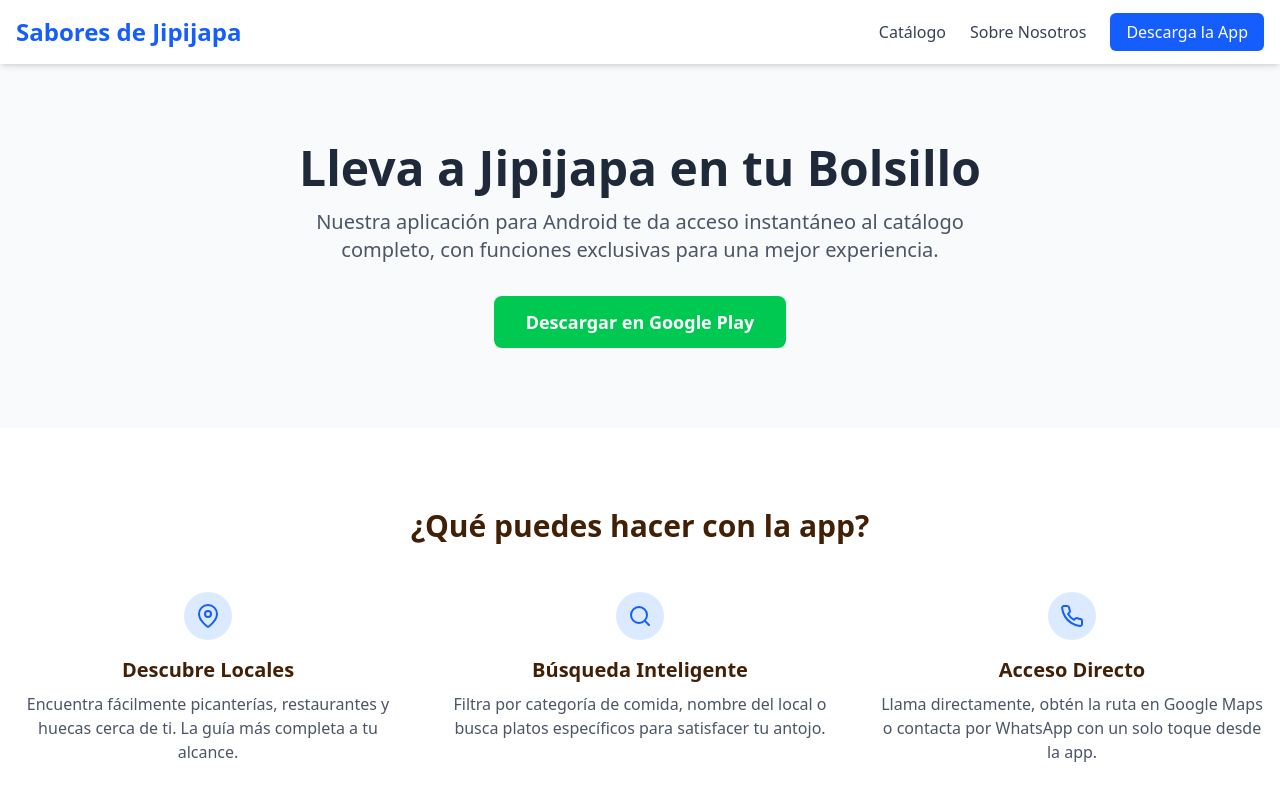
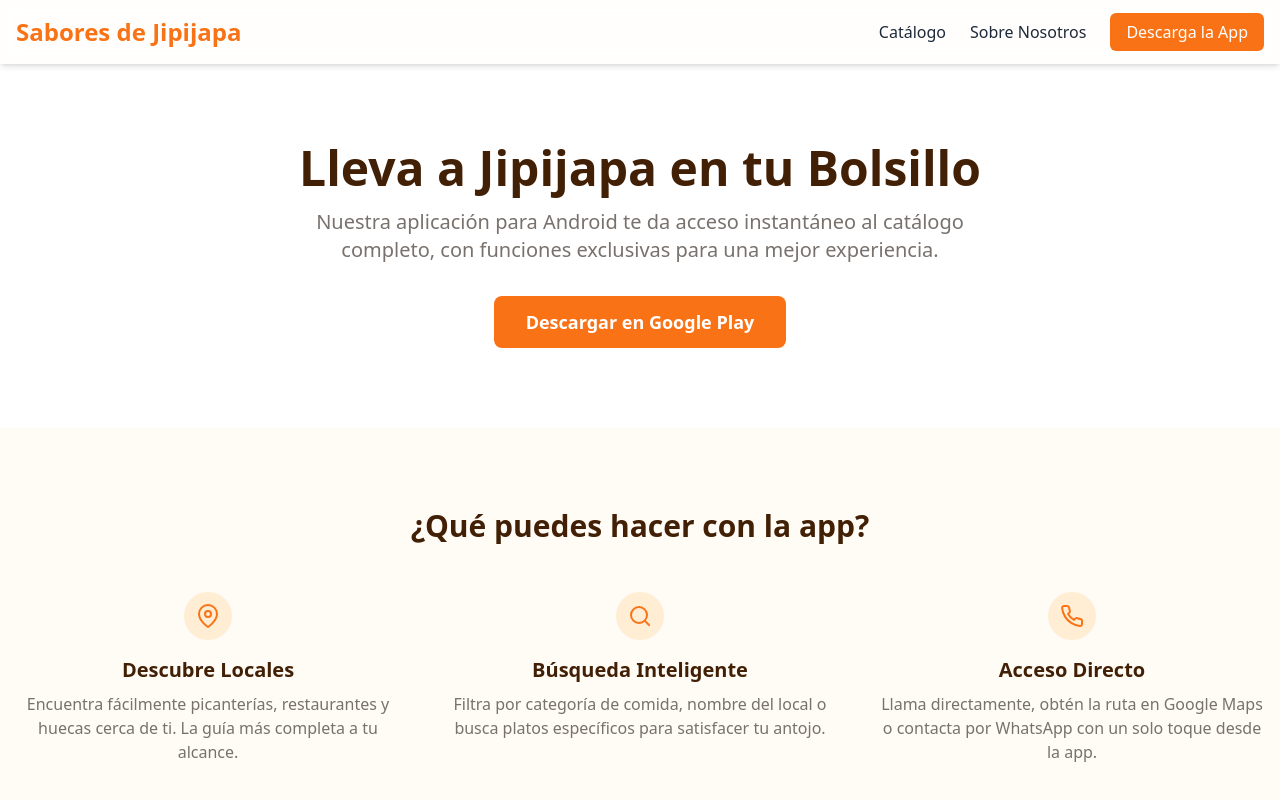
Before and after one commit to AxelJhostin/comida-jipijapa-web, a Next.js app: page /aplicacion in a window 1280 px wide. Shown: the top 800 px of the page. Built offline with nearby package versions, Linux system fonts and the light colour scheme.

Commit message:
arreglo de colores, me encanta

```diff
--- a/src/app/aplicacion/page.tsx
+++ b/src/app/aplicacion/page.tsx
@@ -1,65 +1,64 @@
 // src/app/aplicacion/page.tsx
 
-// Un pequeño componente para los íconos, solo para este archivo
+// Este componente ahora usa nuestros colores naranja
 const IconoCaracteristica = ({ children }: { children: React.ReactNode }) => (
-  <div className="bg-blue-100 text-blue-600 rounded-full h-12 w-12 flex items-center justify-center mb-4">
+  <div className="bg-orange-100 text-[#F97316] rounded-full h-12 w-12 flex items-center justify-center mb-4">
     {children}
   </div>
 );
 
 export default function AplicacionPage() {
   return (
-    <main className="bg-white">
-      {/* Sección Principal (Hero) */}
-      <section className="text-center py-20 px-4 bg-gray-50">
-        <h1 className="text-4xl sm:text-5xl font-extrabold text-gray-800">
+    // Quitamos el 'bg-white' para que use el 'crema' por defecto
+    <main>
+      {/* Sección Principal (Hero) con un fondo blanco para contrastar */}
+      <section className="text-center py-20 px-4 bg-white">
+        <h1 className="text-4xl sm:text-5xl font-extrabold">
           Lleva a Jipijapa en tu Bolsillo
         </h1>
-        <p className="mt-4 text-xl text-gray-600 max-w-2xl mx-auto">
+        <p className="mt-4 text-xl text-[#78716C] max-w-2xl mx-auto">
           Nuestra aplicación para Android te da acceso instantáneo al catálogo completo, con funciones exclusivas para una mejor experiencia.
         </p>
         <a
           href="#" // Aquí irá el enlace a la Play Store
-          className="mt-8 inline-block bg-green-500 text-white font-bold text-lg px-8 py-3 rounded-lg hover:bg-green-600 transition-transform hover:scale-105"
+          // CORRECCIÓN: El botón de descarga ahora es naranja
+          className="mt-8 inline-block bg-[#F97316] text-white font-bold text-lg px-8 py-3 rounded-lg hover:bg-[#EA580C] transition-transform hover:scale-105"
         >
           Descargar en Google Play
         </a>
       </section>
 
-      {/* Sección de Características */}
+      {/* Sección de Características (sobre el fondo crema) */}
       <section className="py-20 px-4">
         <h2 className="text-3xl font-bold text-center mb-12">¿Qué puedes hacer con la app?</h2>
         <div className="container mx-auto grid grid-cols-1 md:grid-cols-3 gap-12 text-center">
 
-          {/* Característica 1 */}
           <div className="flex flex-col items-center">
             <IconoCaracteristica>
               <svg xmlns="http://www.w3.org/2000/svg" width="24" height="24" viewBox="0 0 24 24" fill="none" stroke="currentColor" strokeWidth="2" strokeLinecap="round" strokeLinejoin="round"><path d="M21 10c0 7-9 13-9 13s-9-6-9-13a9 9 0 0 1 18 0z"></path><circle cx="12" cy="10" r="3"></circle></svg>
             </IconoCaracteristica>
             <h3 className="text-xl font-semibold mb-2">Descubre Locales</h3>
-            <p className="text-gray-600">
+            <p className="text-[#78716C]">
               Encuentra fácilmente picanterías, restaurantes y huecas cerca de ti. La guía más completa a tu alcance.
             </p>
           </div>
 
-          {/* Característica 2 */}
           <div className="flex flex-col items-center">
             <IconoCaracteristica>
               <svg xmlns="http://www.w3.org/2000/svg" width="24" height="24" viewBox="0 0 24 24" fill="none" stroke="currentColor" strokeWidth="2" strokeLinecap="round" strokeLinejoin="round"><circle cx="11" cy="11" r="8"></circle><line x1="21" y1="21" x2="16.65" y2="16.65"></line></svg>
             </IconoCaracteristica>
             <h3 className="text-xl font-semibold mb-2">Búsqueda Inteligente</h3>
-            <p className="text-gray-600">
+            <p className="text-[#78716C]">
               Filtra por categoría de comida, nombre del local o busca platos específicos para satisfacer tu antojo.
             </p>
           </div>
 
-          {/* Característica 3 */}
           <div className="flex flex-col items-center">
             <IconoCaracteristica>
               <svg xmlns="http://www.w3.org/2000/svg" width="24" height="24" viewBox="0 0 24 24" fill="none" stroke="currentColor" strokeWidth="2" strokeLinecap="round" strokeLinejoin="round"><path d="M22 16.92v3a2 2 0 0 1-2.18 2 19.79 19.79 0 0 1-8.63-3.07 19.5 19.5 0 0 1-6-6 19.79 19.79 0 0 1-3.07-8.67A2 2 0 0 1 4.11 2h3a2 2 0 0 1 2 1.72 12.84 12.84 0 0 0 .7 2.81 2 2 0 0 1-.45 2.11L8.09 9.91a16 16 0 0 0 6 6l1.27-1.27a2 2 0 0 1 2.11-.45 12.84 12.84 0 0 0 2.81.7A2 2 0 0 1 22 16.92z"></path></svg>
             </IconoCaracteristica>
             <h3 className="text-xl font-semibold mb-2">Acceso Directo</h3>
-            <p className="text-gray-600">
+            <p className="text-[#78716C]">
               Llama directamente, obtén la ruta en Google Maps o contacta por WhatsApp con un solo toque desde la app.
             </p>
           </div>
--- a/src/components/Header.tsx
+++ b/src/components/Header.tsx
@@ -9,57 +9,62 @@ export default function Header() {
   const [menuAbierto, setMenuAbierto] = useState(false);
 
   return (
-    <header className="sticky top-0 w-full bg-white p-4 shadow-md z-50">
+    <header className="sticky top-0 w-full bg-white/80 backdrop-blur-sm p-4 shadow-md z-50">
       <nav className="container mx-auto flex items-center justify-between">
-        {/* Logo o Título del Sitio */}
-        <Link href="/" className="text-2xl font-bold text-blue-600">
+        {/* Aquí también aplicamos el color naranja directamente */}
+        <Link href="/" className="text-2xl font-bold text-[#F97316]">
           Sabores de Jipijapa
         </Link>
 
-        {/* ENLACES PARA PANTALLAS GRANDES (md en adelante) */}
-        <ul className="hidden md:flex items-center gap-6 text-gray-700 font-medium">
+        <ul className="hidden md:flex items-center gap-6 text-gray-800 font-medium">
           <li>
-            <Link href="/" className="hover:text-blue-600 transition-colors">
+            <Link href="/" className="hover:text-[#F97316] transition-colors">
               Catálogo
             </Link>
           </li>
           <li>
-            <Link href="/nosotros" className="hover:text-blue-600 transition-colors">
+            <Link href="/nosotros" className="hover:text-[#F97316] transition-colors">
               Sobre Nosotros
             </Link>
           </li>
           <li>
-            <Link href="/aplicacion" className="bg-blue-600 text-white px-4 py-2 rounded-md hover:bg-blue-700 transition-colors">
+            {/* CORRECCIÓN PRINCIPAL: Usamos los valores de color directos */}
+            <Link
+              href="/aplicacion"
+              className="bg-[#F97316] text-white px-4 py-2 rounded-md hover:bg-[#EA580C] transition-colors"
+            >
               Descarga la App
             </Link>
           </li>
         </ul>
 
-        {/* BOTÓN HAMBURGUESA PARA PANTALLAS PEQUEÑAS (visible hasta md) */}
         <div className="md:hidden">
-          <button onClick={() => setMenuAbierto(!menuAbierto)}>
+          <button onClick={() => setMenuAbierto(!menuAbierto)} className="text-gray-800">
             {menuAbierto ? <X size={28} /> : <Menu size={28} />}
           </button>
         </div>
       </nav>
 
-      {/* MENÚ DESPLEGABLE PARA MÓVIL */}
-      {/* Solo se muestra si menuAbierto es true */}
+      {/* Menú desplegable para móvil */}
       {menuAbierto && (
-        <div className="md:hidden mt-4">
-          <ul className="flex flex-col items-center gap-4">
+        <div className="md:hidden mt-4 bg-white">
+          <ul className="flex flex-col items-center gap-4 py-4">
             <li>
-              <Link href="/" onClick={() => setMenuAbierto(false)} className="text-gray-700 font-medium hover:text-blue-600 transition-colors">
+              <Link href="/" onClick={() => setMenuAbierto(false)} className="text-gray-800 font-medium hover:text-[#F97316] transition-colors">
                 Catálogo
               </Link>
             </li>
             <li>
-              <Link href="/nosotros" onClick={() => setMenuAbierto(false)} className="text-gray-700 font-medium hover:text-blue-600 transition-colors">
+              <Link href="/nosotros" onClick={() => setMenuAbierto(false)} className="text-gray-800 font-medium hover:text-[#F97316] transition-colors">
                 Sobre Nosotros
               </Link>
             </li>
             <li>
-              <Link href="/aplicacion" onClick={() => setMenuAbierto(false)} className="mt-2 bg-blue-600 text-white px-6 py-2 rounded-md hover:bg-blue-700 transition-colors">
+              <Link
+                href="/aplicacion"
+                onClick={() => setMenuAbierto(false)}
+                className="mt-2 bg-[#F97316] text-white px-6 py-2 rounded-md hover:bg-[#EA580C] transition-colors"
+              >
                 Descarga la App
               </Link>
             </li>
--- a/src/components/SeccionInfo.tsx
+++ b/src/components/SeccionInfo.tsx
@@ -10,11 +10,14 @@ interface SeccionInfoProps {
 export default function SeccionInfo({ Icono, titulo, children }: SeccionInfoProps) {
   return (
     <div className="bg-white p-8 rounded-lg shadow-lg text-center flex flex-col items-center">
-      <div className="bg-blue-100 text-blue-600 rounded-full p-4 mb-4">
+      {/* CORRECCIÓN: Usamos un fondo y color de icono naranja */}
+      <div className="bg-orange-100 text-[#F97316] rounded-full p-4 mb-4">
         <Icono size={32} />
       </div>
-      <h2 className="text-2xl font-bold text-gray-800 mb-2">{titulo}</h2>
-      <p className="text-gray-600 leading-relaxed">
+      {/* El título usará el color de texto principal definido en globals.css */}
+      <h2 className="text-2xl font-bold mb-2">{titulo}</h2>
+      {/* El párrafo usará un color de texto secundario y más claro */}
+      <p className="text-[#78716C] leading-relaxed">
         {children}
       </p>
     </div>
--- a/tailwind.config.ts
+++ b/tailwind.config.ts
@@ -1,4 +1,5 @@
 import type { Config } from "tailwindcss";
+import colors from 'tailwindcss/colors'; // <-- 1. Importamos los colores por defecto aquí arriba
 
 const config: Config = {
   content: [
@@ -7,14 +8,27 @@ const config: Config = {
     "./src/app/**/*.{js,ts,jsx,tsx,mdx}",
   ],
   theme: {
+    colors: {
+      // 2. Usamos el 'spread operator' (...) para incluir todos los colores por defecto de Tailwind
+      ...colors,
+
+      // 3. AHORA, definimos nuestros colores. Estos sobrescribirán los colores por defecto con el mismo nombre.
+      'crema': '#FFFBF5',
+      'texto-principal': '#422006',
+      'texto-secundario': '#78716C',
+
+      // Sobrescribimos la paleta 'blue' con nuestros naranjas
+      'blue': {
+        '600': '#F97316', // naranja-principal
+        '700': '#EA580C', // naranja-oscuro
+      },
+    },
     extend: {
-      // Aquí definimos nuestra paleta de colores personalizada
-      colors: {
-        'crema': '#FFFBF5',
-        'naranja-principal': '#F97316',
-        'naranja-oscuro': '#EA580C',
-        'texto-principal': '#422006',
-        'texto-secundario': '#78716C',
+      // Dejamos 'extend' vacío por ahora, o para otras cosas como 'backgroundImage'
+      backgroundImage: {
+        "gradient-radial": "radial-gradient(var(--tw-gradient-stops))",
+        "gradient-conic":
+          "conic-gradient(from 180deg at 50% 50%, var(--tw-gradient-stops))",
       },
     },
   },
```
Also changed, not shown: src/app/nosotros/page.tsx (+10 -12 lines), src/app/page.tsx (+20 -19 lines), src/components/TarjetaLocal.tsx (+12 -11 lines).
